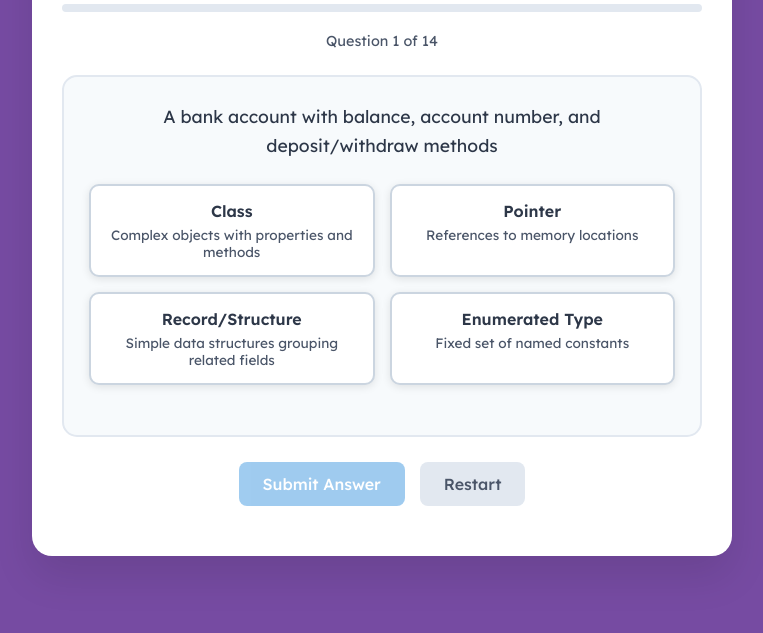
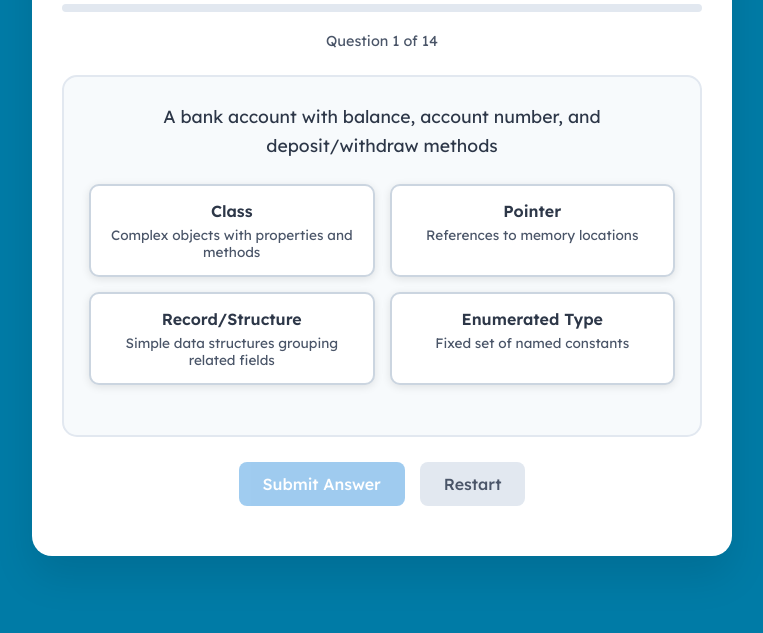
Before and after one commit to KirstyMVA/ClaudeHosting, a plain HTML site: page index.html in a window 1280 px wide. Shown: the part 167-800 px from the top of the page, without its empty margins (258-1021 px from the left). Drawn offline with Linux system fonts and the light colour scheme.

Commit message:
Update index.html

```diff
--- a/index.html
+++ b/index.html
@@ -14,7 +14,7 @@
 
         body {
             font-family: 'Lexend', sans-serif;
-            background: linear-gradient(135deg, #007BA6, 0%, #764ba2 100%);
+            background: linear-gradient(135deg, #007BA6, 0%, #007BA6 100%);
             min-height: 100vh;
             padding: 20px;
             display: flex;
```
